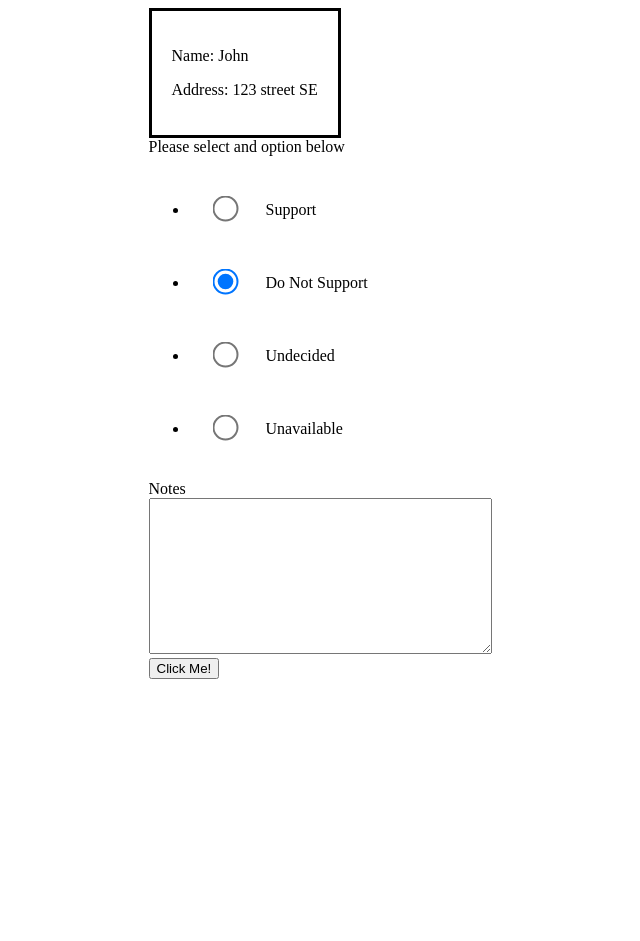
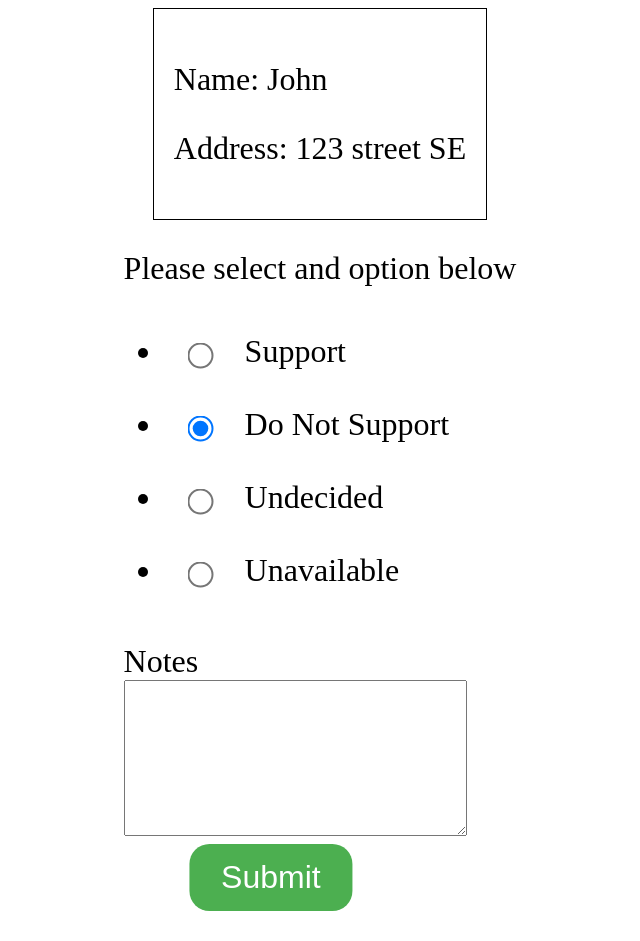
Before and after one commit to Anthonyyma/votehelper, a Django app: page /?id=2ee4dc49-b50d-418b-a2a2-121d12c964db in a window 1280 px wide. Shown: the whole page, without its empty margins (320-960 px from the left). Before the commit the page ends 679 px from the top, so only its background shows below. Run offline with Django 3.2, Linux system fonts and the light colour scheme; data comes from the database, SQL or seed files in the repository; both versions use the stored data as it was after the commit.

Commit message:
Update Styling

```diff
--- a/votehelperapp/forms.py
+++ b/votehelperapp/forms.py
@@ -13,7 +13,7 @@ class VoterForm(forms.ModelForm):
 
     class Meta:
         model = Voter
-        exclude = ['id']
+        exclude = ['id', 'name', 'address']
         widgets = {
             "title": TextInput(attrs={
                 "class": "form-group form",
--- a/votehelperapp/static/surveystyle.css
+++ b/votehelperapp/static/surveystyle.css
@@ -7,18 +7,36 @@ body {
     width: fit-content;
     display: block;
     justify-content: center;
+    font-size: 2em;
 }
 .voterinfo {
     border-style: solid;
     border-color: black;
+    border-width: thin;
     width: fit-content;
     height: fit-content;
     padding: 20px;
+    margin-left: auto;
+    margin-right: auto;
 }
 .voteoptions {
     size: 5em;
+    padding: 30px;
+
 }
 input[type='radio'] {
     transform: scale(2);
     margin: 30px;
 }
+#submitbutton {
+    background-color: #4CAF50; /* Green */
+    border: none;
+    color: white;
+    padding: 15px 32px;
+    text-align: center;
+    text-decoration: none;
+    display: inline-block;
+    font-size: 1em;
+    border-radius: 20px;
+    transform: translate(40%);
+}
--- a/votehelperapp/templates/survey.html
+++ b/votehelperapp/templates/survey.html
@@ -30,10 +30,10 @@
                 <label>Notes<br></label>
                 {{ form.notes }}
             </div>
-        <input type="button" value="Click Me!" onclick="submitForms()" />
-    </div>
-    <div>
-
+            <div style="margin-left:auto;margin-right:auto;">
+                <button id="submitbutton" type="submit" >Submit</button>
+            </div>
+        </form>
     </div>
 </body>
 </html>
--- a/votehelperapp/templates/voterlist.html
+++ b/votehelperapp/templates/voterlist.html
@@ -9,6 +9,9 @@
     <link rel="stylesheet" type="text/css" href="{% static 'liststyle.css' %}">
 </head>
 <body>
+    <div style="text-align:center;">
+        <h1>Voters</h1>
+    </div>
     <div class="voter-list">
         {% for voter in object_list %}
             <a href="{% url 'survey' %}?id={{ voter.id }}"><b>{{ voter.name }}</b><br>{{ voter.address }}</a>
--- a/votehelperapp/views.py
+++ b/votehelperapp/views.py
@@ -1,4 +1,4 @@
-from django.shortcuts import render
+from django.shortcuts import render, redirect
 from .forms import VoterForm
 from .models import Voter
 from django.views.generic import ListView
@@ -21,6 +21,7 @@ def survey(request):
             form = VoterForm(request.POST, request.FILES,)
         if form.is_valid():
             form.save()
+            return redirect("/list")
         else:
             print(form.errors)
 
```
Also changed, not shown: votehelperapp/static/liststyle.css (+10 -0 lines), db.sqlite3.
